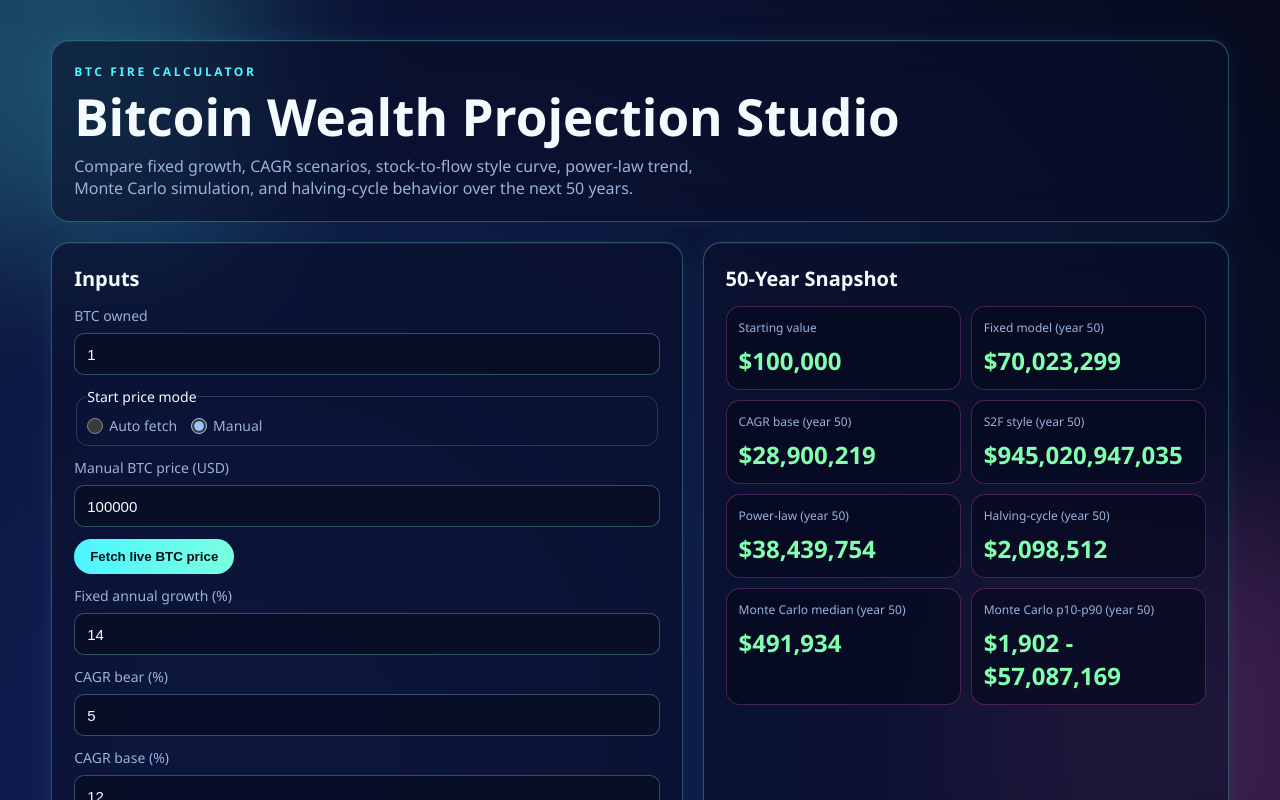
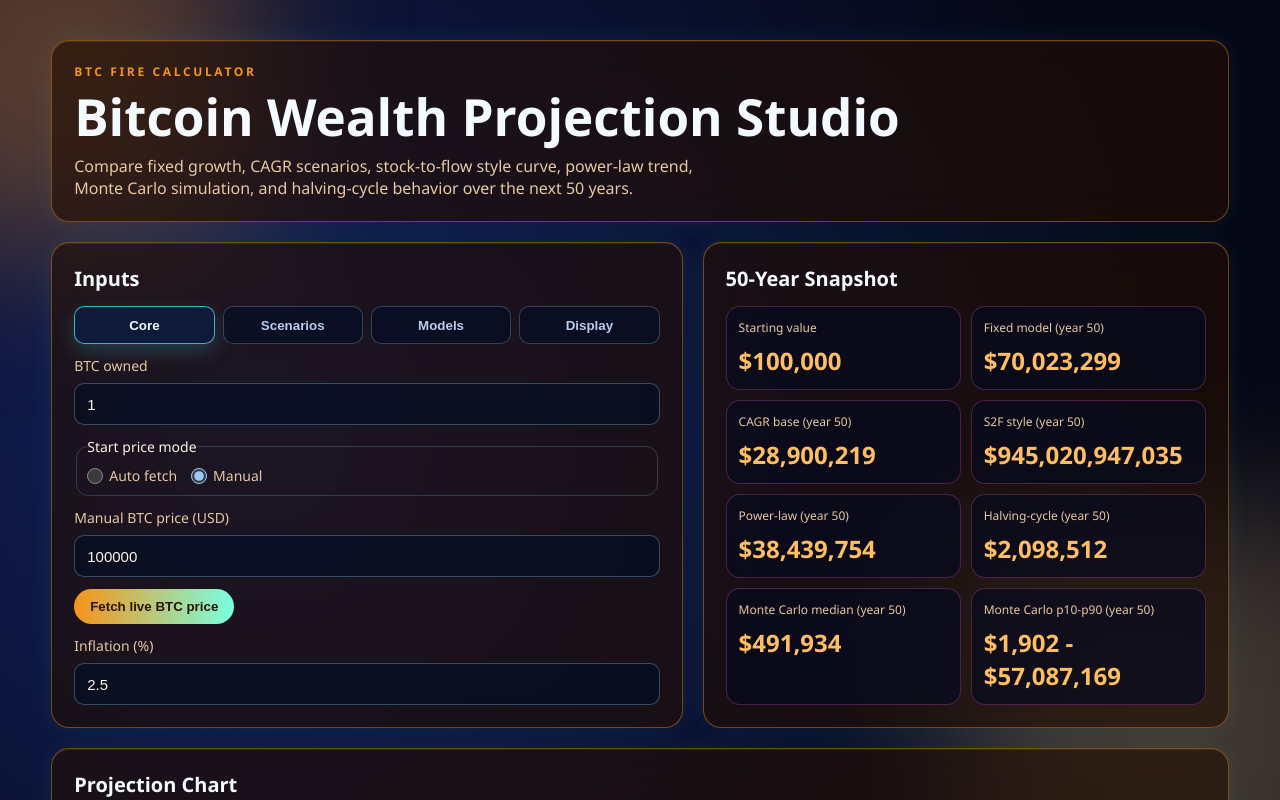
Before and after one commit to 5h45h4nk/btcfirecalculator, a Next.js app: page / in a window 1280 px wide. Shown: the top 800 px of the page. Built offline with nearby package versions, Linux system fonts and the light colour scheme.

Commit message:
Improve theme palettes and add input tabs/theme selector UX

```diff
--- a/app/globals.css
+++ b/app/globals.css
@@ -2,6 +2,10 @@
   color-scheme: dark;
   --bg-0: #050715;
   --bg-1: #0b1433;
+  --bg-radial: #121f58;
+  --bg-linear-a: #040714;
+  --bg-linear-b: #070b1f;
+  --bg-linear-c: #0d0a2e;
   --panel: rgba(9, 16, 42, 0.58);
   --panel-border: rgba(130, 246, 255, 0.28);
   --txt-main: #f4fbff;
@@ -9,6 +13,21 @@
   --cyan: #4df5ff;
   --pink: #ff5fd2;
   --green: #81ffad;
+  --glow-a: rgba(77, 245, 255, 0.25);
+  --glow-b: rgba(255, 95, 210, 0.2);
+  --btn-txt: #021218;
+  --chart-fixed-nominal: #4df5ff;
+  --chart-cagr-nominal: #ff5fd2;
+  --chart-s2f-nominal: #81ffad;
+  --chart-power-nominal: #ffb347;
+  --chart-halving-nominal: #93a9ff;
+  --chart-mc-nominal: #ffd166;
+  --chart-fixed-real: #99fff5;
+  --chart-cagr-real: #ffc5ef;
+  --chart-s2f-real: #b6ffd0;
+  --chart-power-real: #ffd7a8;
+  --chart-halving-real: #c5d1ff;
+  --chart-mc-real: #ffeab8;
 }
 
 * {
@@ -20,8 +39,8 @@ body {
   margin: 0;
   padding: 0;
   min-height: 100%;
-  background: radial-gradient(circle at 20% 20%, #121f58 0%, var(--bg-0) 45%),
-    linear-gradient(130deg, #040714 0%, #070b1f 55%, #0d0a2e 100%);
+  background: radial-gradient(circle at 20% 20%, var(--bg-radial) 0%, var(--bg-0) 45%),
+    linear-gradient(130deg, var(--bg-linear-a) 0%, var(--bg-linear-b) 55%, var(--bg-linear-c) 100%);
   color: var(--txt-main);
   font-family: "Space Grotesk", "Sora", "Segoe UI", sans-serif;
 }
@@ -43,7 +62,7 @@ body {
 .bg-glow-a {
   width: 360px;
   height: 360px;
-  background: rgba(77, 245, 255, 0.25);
+  background: var(--glow-a);
   top: -120px;
   left: -120px;
 }
@@ -51,7 +70,7 @@ body {
 .bg-glow-b {
   width: 420px;
   height: 420px;
-  background: rgba(255, 95, 210, 0.2);
+  background: var(--glow-b);
   bottom: -140px;
   right: -100px;
 }
@@ -112,6 +131,38 @@ h2 {
 .control-grid {
   display: grid;
   gap: 12px;
+}
+
+.input-tabs {
+  display: grid;
+  grid-template-columns: repeat(4, minmax(0, 1fr));
+  gap: 8px;
+  margin-bottom: 12px;
+}
+
+.input-tab {
+  height: 38px;
+  border-radius: 10px;
+  border: 1px solid rgba(149, 226, 255, 0.25);
+  background: rgba(8, 14, 36, 0.72);
+  color: #b8cdf1;
+  font-weight: 600;
+  padding: 0 10px;
+  cursor: pointer;
+  transition: border-color 0.2s ease, color 0.2s ease, box-shadow 0.2s ease;
+}
+
+.input-tab:hover {
+  border-color: rgba(77, 245, 255, 0.5);
+  color: #e8faff;
+  box-shadow: 0 6px 14px rgba(77, 245, 255, 0.12);
+}
+
+.input-tab.active {
+  border-color: rgba(77, 245, 255, 0.7);
+  color: #e8fdff;
+  background: rgba(15, 28, 62, 0.95);
+  box-shadow: 0 8px 20px rgba(77, 245, 255, 0.18);
 }
 
 label,
@@ -192,9 +243,9 @@ fieldset {
   flex-wrap: wrap;
 }
 
-button {
+button:not(.input-tab) {
   border: 0;
-  color: #021218;
+  color: var(--btn-txt);
   font-weight: 700;
   background: linear-gradient(90deg, var(--cyan), #79ffe0);
   border-radius: 999px;
@@ -203,7 +254,7 @@ button {
   transition: transform 0.2s ease, box-shadow 0.2s ease;
 }
 
-button:hover {
+button:not(.input-tab):hover {
   transform: translateY(-1px);
   box-shadow: 0 10px 22px rgba(77, 245, 255, 0.3);
 }
@@ -230,6 +281,84 @@ button:hover {
 .stat-grid h3 {
   font-size: clamp(16px, 1.9vw, 24px);
   color: var(--green);
+}
+
+.theme-neon {
+  --bg-0: #050715;
+  --bg-radial: #121f58;
+  --bg-linear-a: #040714;
+  --bg-linear-b: #070b1f;
+  --bg-linear-c: #0d0a2e;
+  --panel: rgba(9, 16, 42, 0.58);
+  --panel-border: rgba(130, 246, 255, 0.28);
+  --txt-main: #f4fbff;
+  --txt-muted: #9bb2d9;
+  --cyan: #4df5ff;
+  --pink: #ff5fd2;
+  --green: #81ffad;
+  --glow-a: rgba(77, 245, 255, 0.25);
+  --glow-b: rgba(255, 95, 210, 0.2);
+  --btn-txt: #021218;
+}
+
+.theme-tron {
+  --bg-0: #020910;
+  --bg-radial: #0f2c34;
+  --bg-linear-a: #03121e;
+  --bg-linear-b: #031018;
+  --bg-linear-c: #001117;
+  --panel: rgba(4, 22, 30, 0.62);
+  --panel-border: rgba(0, 245, 255, 0.38);
+  --txt-main: #e9feff;
+  --txt-muted: #9fd6da;
+  --cyan: #00f6ff;
+  --pink: #00c2ff;
+  --green: #73ffd2;
+  --glow-a: rgba(0, 246, 255, 0.28);
+  --glow-b: rgba(0, 194, 255, 0.2);
+  --btn-txt: #001014;
+  --chart-fixed-nominal: #00f6ff;
+  --chart-cagr-nominal: #ff4fd8;
+  --chart-s2f-nominal: #7dff63;
+  --chart-power-nominal: #ff9b3d;
+  --chart-halving-nominal: #8e9dff;
+  --chart-mc-nominal: #ffd84d;
+  --chart-fixed-real: #8ffcff;
+  --chart-cagr-real: #ffb7ef;
+  --chart-s2f-real: #c4ffb8;
+  --chart-power-real: #ffd2a6;
+  --chart-halving-real: #c8ceff;
+  --chart-mc-real: #fff0ab;
+}
+
+.theme-bitcoin {
+  --bg-0: #140c05;
+  --bg-radial: #3d2108;
+  --bg-linear-a: #1a0f05;
+  --bg-linear-b: #120b05;
+  --bg-linear-c: #2a1204;
+  --panel: rgba(34, 16, 4, 0.62);
+  --panel-border: rgba(247, 147, 26, 0.42);
+  --txt-main: #fff5e8;
+  --txt-muted: #e6c8a3;
+  --cyan: #f7931a;
+  --pink: #ffd18a;
+  --green: #ffbe63;
+  --glow-a: rgba(247, 147, 26, 0.32);
+  --glow-b: rgba(255, 209, 138, 0.24);
+  --btn-txt: #2a1403;
+  --chart-fixed-nominal: #f7931a;
+  --chart-cagr-nominal: #63e6ff;
+  --chart-s2f-nominal: #7fff8a;
+  --chart-power-nominal: #ff62c5;
+  --chart-halving-nominal: #8ea7ff;
+  --chart-mc-nominal: #ffe066;
+  --chart-fixed-real: #ffd89f;
+  --chart-cagr-real: #c5f2ff;
+  --chart-s2f-real: #caffcf;
+  --chart-power-real: #ffc1eb;
+  --chart-halving-real: #cdd8ff;
+  --chart-mc-real: #fff2af;
 }
 
 .chart-wrap {
@@ -295,75 +424,75 @@ button:hover {
 }
 
 .legend-fixedNominal {
-  background: #4df5ff;
+  background: var(--chart-fixed-nominal);
 }
 
 .legend-cagrNominal {
-  background: #ff5fd2;
+  background: var(--chart-cagr-nominal);
 }
 
 .legend-s2fNominal {
-  background: #81ffad;
+  background: var(--chart-s2f-nominal);
 }
 
 .legend-powerNominal {
-  background: #ffb347;
+  background: var(--chart-power-nominal);
 }
 
 .legend-halvingNominal {
-  background: #93a9ff;
+  background: var(--chart-halving-nominal);
 }
 
 .legend-mcMedianNominal {
-  background: #ffd166;
+  background: var(--chart-mc-nominal);
 }
 
 .legend-bandCagrNominal {
-  background: linear-gradient(90deg, rgba(77, 245, 255, 0.55), rgba(77, 245, 255, 0.18));
+  background: linear-gradient(90deg, color-mix(in srgb, var(--chart-fixed-nominal) 75%, transparent), color-mix(in srgb, var(--chart-fixed-nominal) 30%, transparent));
 }
 
 .legend-bandMcNominal {
-  background: linear-gradient(90deg, rgba(255, 209, 102, 0.55), rgba(255, 209, 102, 0.18));
+  background: linear-gradient(90deg, color-mix(in srgb, var(--chart-mc-nominal) 75%, transparent), color-mix(in srgb, var(--chart-mc-nominal) 30%, transparent));
 }
 
 .legend-fixedReal {
   background: repeating-linear-gradient(
     90deg,
-    #99fff5 0 7px,
-    rgba(153, 255, 245, 0.2) 7px 11px
+    var(--chart-fixed-real) 0 7px,
+    color-mix(in srgb, var(--chart-fixed-real) 25%, transparent) 7px 11px
   );
 }
 
 .legend-cagrReal {
   background: repeating-linear-gradient(
     90deg,
-    #ffc5ef 0 7px,
-    rgba(255, 197, 239, 0.2) 7px 11px
+    var(--chart-cagr-real) 0 7px,
+    color-mix(in srgb, var(--chart-cagr-real) 25%, transparent) 7px 11px
   );
 }
 
 .legend-s2fReal {
-  background: repeating-linear-gradient(90deg, #b6ffd0 0 7px, rgba(182, 255, 208, 0.2) 7px 11px);
+  background: repeating-linear-gradient(90deg, var(--chart-s2f-real) 0 7px, color-mix(in srgb, var(--chart-s2f-real) 25%, transparent) 7px 11px);
 }
 
 .legend-powerReal {
-  background: repeating-linear-gradient(90deg, #ffd7a8 0 7px, rgba(255, 215, 168, 0.2) 7px 11px);
+  background: repeating-linear-gradient(90deg, var(--chart-power-real) 0 7px, color-mix(in srgb, var(--chart-power-real) 25%, transparent) 7px 11px);
 }
 
 .legend-halvingReal {
-  background: repeating-linear-gradient(90deg, #c5d1ff 0 7px, rgba(197, 209, 255, 0.2) 7px 11px);
+  background: repeating-linear-gradient(90deg, var(--chart-halving-real) 0 7px, color-mix(in srgb, var(--chart-halving-real) 25%, transparent) 7px 11px);
 }
 
 .legend-mcMedianReal {
-  background: repeating-linear-gradient(90deg, #ffeab8 0 7px, rgba(255, 234, 184, 0.2) 7px 11px);
+  background: repeating-linear-gradient(90deg, var(--chart-mc-real) 0 7px, color-mix(in srgb, var(--chart-mc-real) 25%, transparent) 7px 11px);
 }
 
 .legend-bandCagrReal {
-  background: linear-gradient(90deg, rgba(127, 247, 238, 0.5), rgba(127, 247, 238, 0.18));
+  background: linear-gradient(90deg, color-mix(in srgb, var(--chart-fixed-real) 70%, transparent), color-mix(in srgb, var(--chart-fixed-real) 30%, transparent));
 }
 
 .legend-bandMcReal {
-  background: linear-gradient(90deg, rgba(255, 181, 240, 0.5), rgba(255, 181, 240, 0.18));
+  background: linear-gradient(90deg, color-mix(in srgb, var(--chart-mc-real) 70%, transparent), color-mix(in srgb, var(--chart-mc-real) 30%, transparent));
 }
 
 .table-wrap {
@@ -421,4 +550,8 @@ table th:first-child {
   .checkbox-grid {
     grid-template-columns: 1fr;
   }
+
+  .input-tabs {
+    grid-template-columns: repeat(2, minmax(0, 1fr));
+  }
 }
--- a/components/projection-dashboard.tsx
+++ b/components/projection-dashboard.tsx
@@ -7,6 +7,8 @@ import { ProjectionChart } from "@/components/projection-chart";
 type PriceMode = "auto" | "manual";
 type ValueView = "both" | "nominal" | "real";
 type YScale = "log" | "linear";
+type InputTab = "core" | "scenarios" | "models" | "display";
+type ThemeName = "neon" | "tron" | "bitcoin";
 type ModelVisibility = {
   fixed: boolean;
   cagr: boolean;
@@ -61,6 +63,8 @@ export function ProjectionDashboard() {
 
   const [valueView, setValueView] = useState<ValueView>("both");
   const [yScale, setYScale] = useState<YScale>("log");
+  const [activeInputTab, setActiveInputTab] = useState<InputTab>("core");
+  const [theme, setTheme] = useState<ThemeName>("bitcoin");
   const [modelVisibility, setModelVisibility] = useState<ModelVisibility>({
     fixed: true,
     cagr: true,
@@ -168,7 +172,7 @@ export function ProjectionDashboard() {
   });
 
   return (
-    <main className="page-shell">
+    <main className={`page-shell theme-${theme}`}>
       <div className="bg-glow bg-glow-a" />
       <div className="bg-glow bg-glow-b" />
 
@@ -184,7 +188,40 @@ export function ProjectionDashboard() {
       <section className="grid-two">
         <div className="panel">
           <h2>Inputs</h2>
+          <div className="input-tabs" role="tablist" aria-label="Input sections">
+            <button
+              type="button"
+              className={`input-tab ${activeInputTab === "core" ? "active" : ""}`}
+              onClick={() => setActiveInputTab("core")}
+            >
+              Core
+            </button>
+            <button
+              type="button"
+              className={`input-tab ${activeInputTab === "scenarios" ? "active" : ""}`}
+              onClick={() => setActiveInputTab("scenarios")}
+            >
+              Scenarios
+            </button>
+            <button
+              type="button"
+              className={`input-tab ${activeInputTab === "models" ? "active" : ""}`}
+              onClick={() => setActiveInputTab("models")}
+            >
+              Models
+            </button>
+            <button
+              type="button"
+              className={`input-tab ${activeInputTab === "display" ? "active" : ""}`}
+              onClick={() => setActiveInputTab("display")}
+            >
+              Display
+            </button>
+          </div>
+
           <div className="control-grid">
+            {activeInputTab === "core" && (
+              <>
                 <label>
                   BTC owned
                   <input
@@ -245,6 +282,24 @@ export function ProjectionDashboard() {
                 </div>
 
                 <label>
+                  Inflation (%)
+                  <input
+                    type="number"
+                    min={-5}
+                    max={20}
+                    step="0.1"
+                    value={inflationPct}
+                    onChange={(e) =>
+                      setInflationPct(clamp(safeNumber(e.target.value, inflationPct), -5, 20))
+                    }
+                  />
+                </label>
+              </>
+            )}
+
+            {activeInputTab === "scenarios" && (
+              <>
+                <label>
                   Fixed annual growth (%)
                   <input
                     type="number"
@@ -301,21 +356,11 @@ export function ProjectionDashboard() {
                     }
                   />
                 </label>
+              </>
+            )}
 
-            <label>
-              Inflation (%)
-              <input
-                type="number"
-                min={-5}
-                max={20}
-                step="0.1"
-                value={inflationPct}
-                onChange={(e) =>
-                  setInflationPct(clamp(safeNumber(e.target.value, inflationPct), -5, 20))
-                }
-              />
-            </label>
-
+            {activeInputTab === "models" && (
+              <>
                 <fieldset>
                   <legend>Stock-to-flow style</legend>
                   <label>
@@ -486,6 +531,40 @@ export function ProjectionDashboard() {
                     />
                   </label>
                 </fieldset>
+              </>
+            )}
+
+            {activeInputTab === "display" && (
+              <>
+                <fieldset>
+                  <legend>Theme</legend>
+                  <div className="radio-row">
+                    <label>
+                      <input
+                        type="radio"
+                        checked={theme === "neon"}
+                        onChange={() => setTheme("neon")}
+                      />
+                      Neon
+                    </label>
+                    <label>
+                      <input
+                        type="radio"
+                        checked={theme === "tron"}
+                        onChange={() => setTheme("tron")}
+                      />
+                      Tron
+                    </label>
+                    <label>
+                      <input
+                        type="radio"
+                        checked={theme === "bitcoin"}
+                        onChange={() => setTheme("bitcoin")}
+                      />
+                      Bitcoin
+                    </label>
+                  </div>
+                </fieldset>
 
                 <fieldset>
                   <legend>Value view</legend>
@@ -604,6 +683,8 @@ export function ProjectionDashboard() {
                     </label>
                   </div>
                 </fieldset>
+              </>
+            )}
           </div>
         </div>
 
```
Also changed, not shown: components/projection-chart.tsx (+20 -20 lines). Lines whose indentation alone changed are shown as unchanged.
